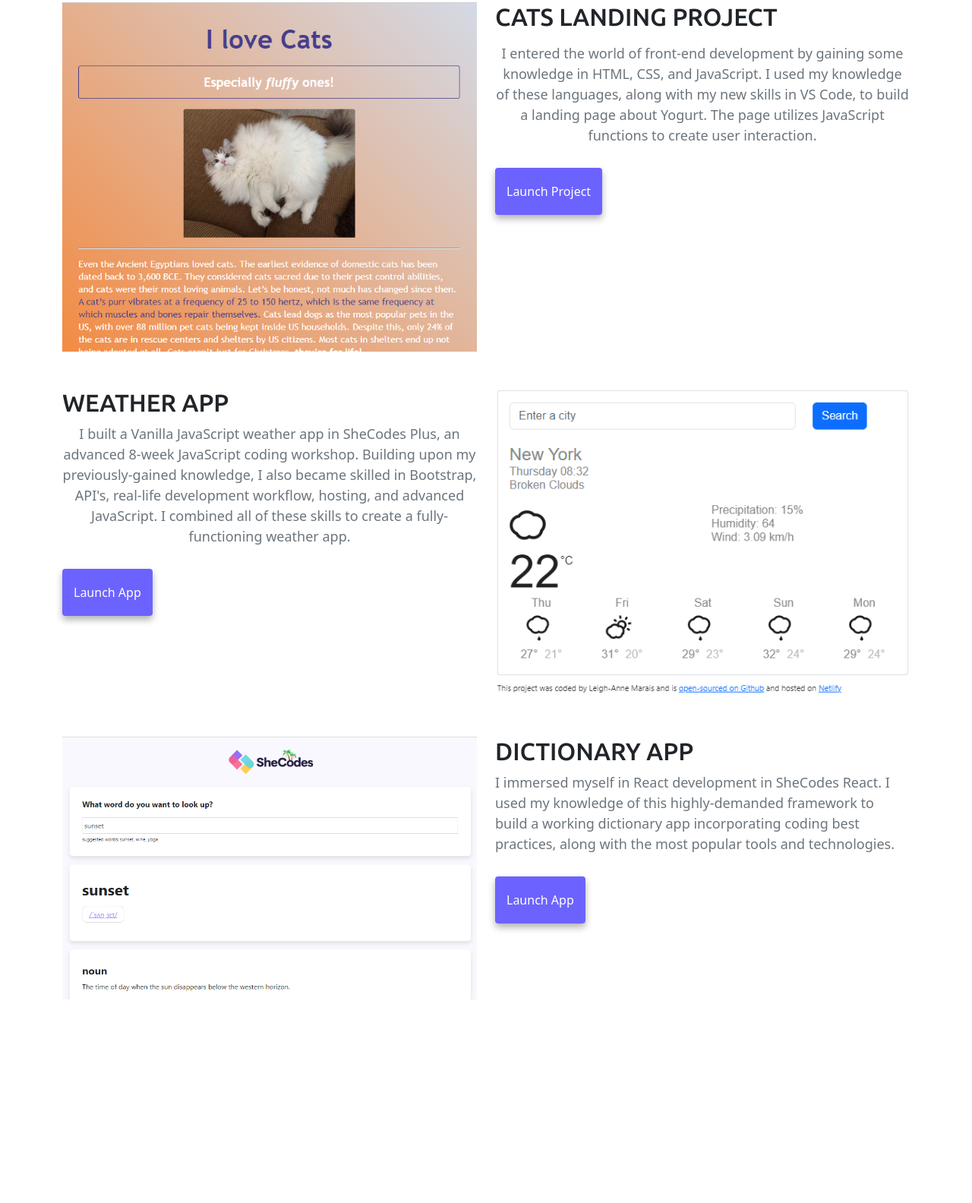
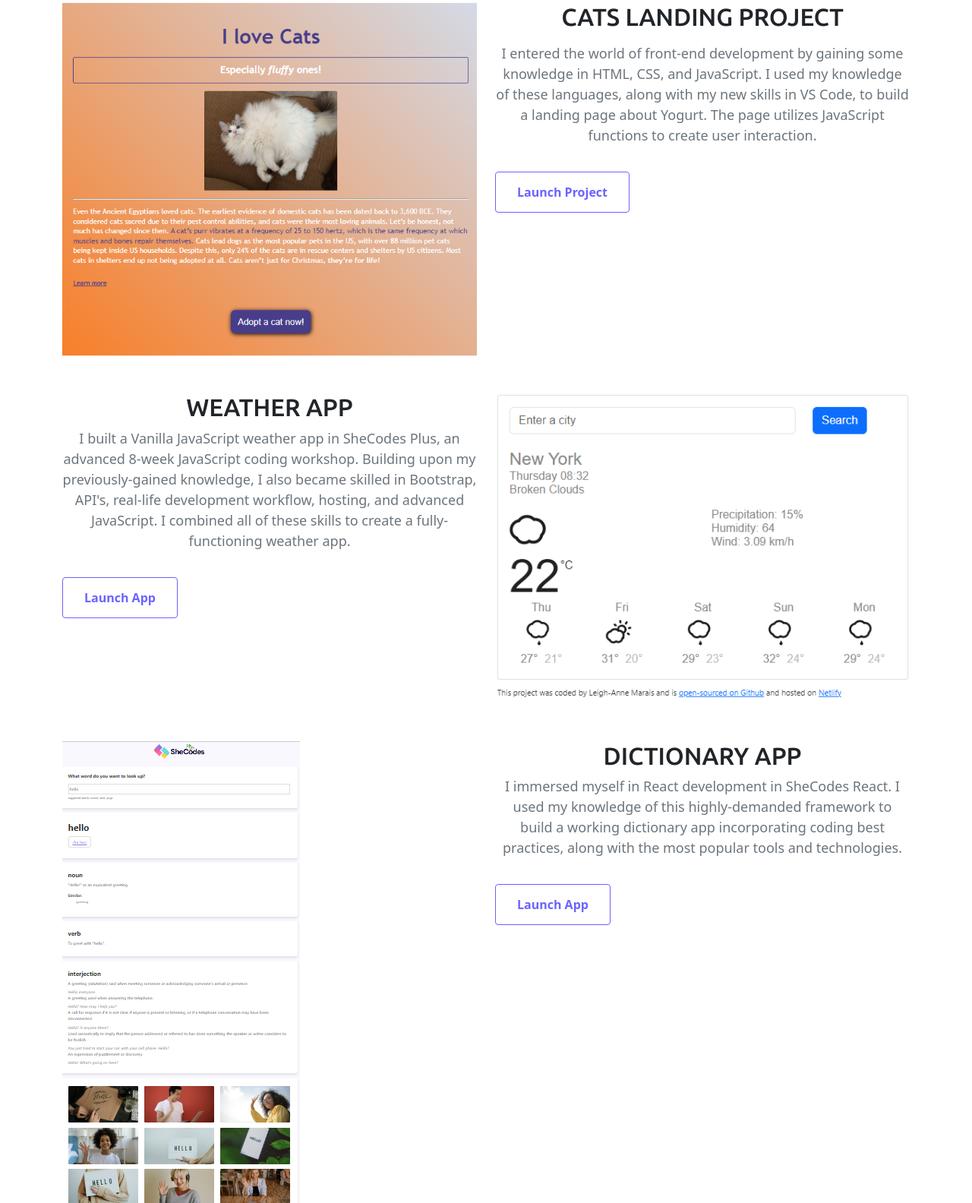
Before and after one commit to leighannemarais/about-me-project, a plain HTML site: page index.html in a window 1280 px wide. Shown: the part 682-2266 px from the top of the page at 76% size. Before the commit the page ends 1998 px from the top, so only its background shows below. Drawn offline with nearby package versions, Linux system fonts and the light colour scheme; a web font is replaced by a local one.

Commit message:
Updated pictures and styled them

```diff
--- a/index.html
+++ b/index.html
@@ -79,10 +79,10 @@
     </div>
     <h3 class="text-center m-5">My projects</h3>
     <div class="container">
-      <div class="row">
+      <div class="row mb-5">
         <div class="col-sm-6">
           <img
-            src="images/cats.png.png"
+            src="images/cats.png"
             alt="Cat App"
             class="img-fluid img-rounded d-none d-sm-block"
             title="Cat App"
@@ -90,7 +90,7 @@
         </div>
         <div class="col-sm-6">
           <h2 class="mb-3">Cats Landing Project</h2>
-          <p class="yoga-paragraph">
+          <p class="cats-paragraph">
             I entered the world of front-end development by gaining some
             knowledge in HTML, CSS, and JavaScript. I used my knowledge of these
             languages, along with my new skills in VS Code, to build a landing
@@ -98,7 +98,7 @@
             user interaction.
           </p>
           <div class="mt-5">
-            <a href="#" class="primary-link project-link" title="Yoga App"
+            <a href="#" class="primary-link project-link" title="Cat Project"
               >Launch Project</a
             >
           </div>
@@ -133,7 +133,7 @@
       <div class="row mt-5">
         <div class="col-sm-6">
           <img
-            src="images/dictionary.png.png"
+            src="images/dictionary.png"
             alt="Dictionary App"
             class="img-fluid img-rounded d-none d-sm-block"
             title="Dictionary App"
@@ -148,7 +148,7 @@
             most popular tools and technologies.
           </p>
           <div class="mt-5">
-            <a href="#" class="primary-link project-link" title="Yogurt App"
+            <a href="#" class="primary-link project-link" title="Dictionary App"
               >Launch App</a
             >
           </div>
--- a/style.css
+++ b/style.css
@@ -7,6 +7,7 @@
 
 body {
   margin-bottom: 100px 0;
+  font-family: var(--primary-font);
 }
 
 h1,
@@ -16,6 +17,7 @@ h3 {
   display: block;
   font-family: var(--primary-font);
   text-transform: uppercase;
+  text-align: center;
 }
 
 h1 {
@@ -31,7 +33,9 @@ p {
   line-height: 1.5;
   color: #6c757d;
 }
-
+a {
+  text-align: center;
+}
 .hero {
   background: var(--secondary-color);
   text-align: center;
@@ -81,7 +85,9 @@ p {
   text-align: center;
   display: block;
 }
-
+.container {
+  width: 100%;
+}
 .about-paragraphs {
   margin: 30px 0;
 }
@@ -103,26 +109,29 @@ p {
 }
 .primary-link {
   border-radius: 4px;
-  padding: 20px 15px;
+  padding: 15px 28px;
   text-decoration: none;
   text-transform: capitalize;
-  background: var(--primary-color);
-  box-shadow: var(--box-shadow);
-  color: white;
+  background: var(--secondaary-color);
+  color: var(--primary-color);
+  border: 1px solid var(--primary-color);
+  font-size: 16px;
+  line-height: 27px;
+  font-weight: 600;
 }
 .primary-link:hover {
   color: var(--secondary-color);
+  background: var(--primary-color);
+  transition: all 150ms ease-in-out;
 }
-.secondary-link:hover {
-  color: var(--primary-color);
-}
-.yoga-paragraph,
+
+.cats-paragraph,
 .weather-paragraph,
-.yogurt-paragraph {
+.dictionary-paragraph {
   text-align: center;
 }
 
-@media (max-width: 576px) {
+@media (max-width: 600px) {
   h1 {
     font-size: 48px;
     line-height: 1.5;
@@ -133,6 +142,8 @@ p {
   }
   p {
     text-align: center;
+    font-size: 12px;
+    margin: 0 auto;
   }
   .project-link {
     display: block;
```
Also changed, not shown: images/cats.png (added), images/cats.png.png (deleted), images/dictionary.png (added), images/dictionary.png.png (deleted).
